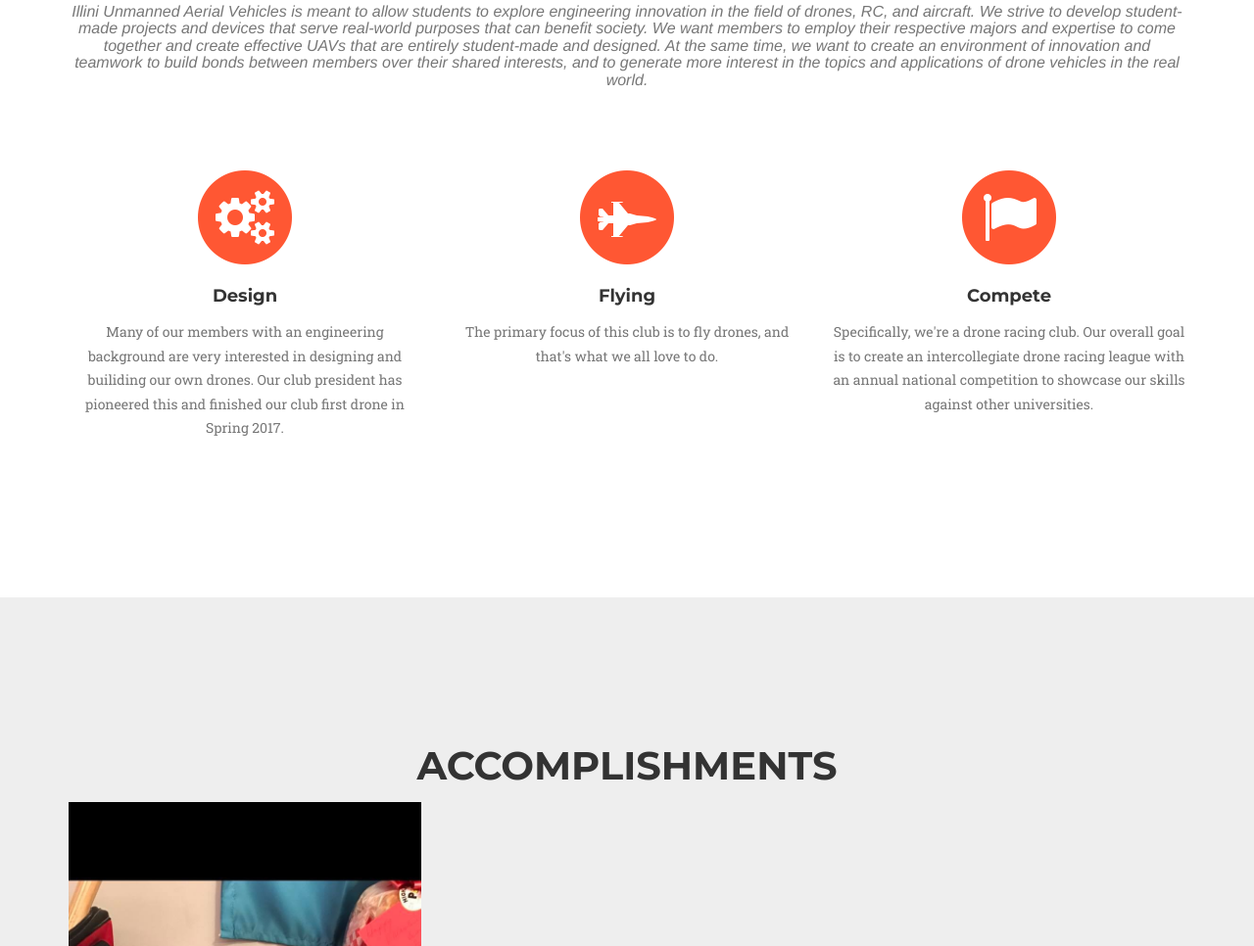
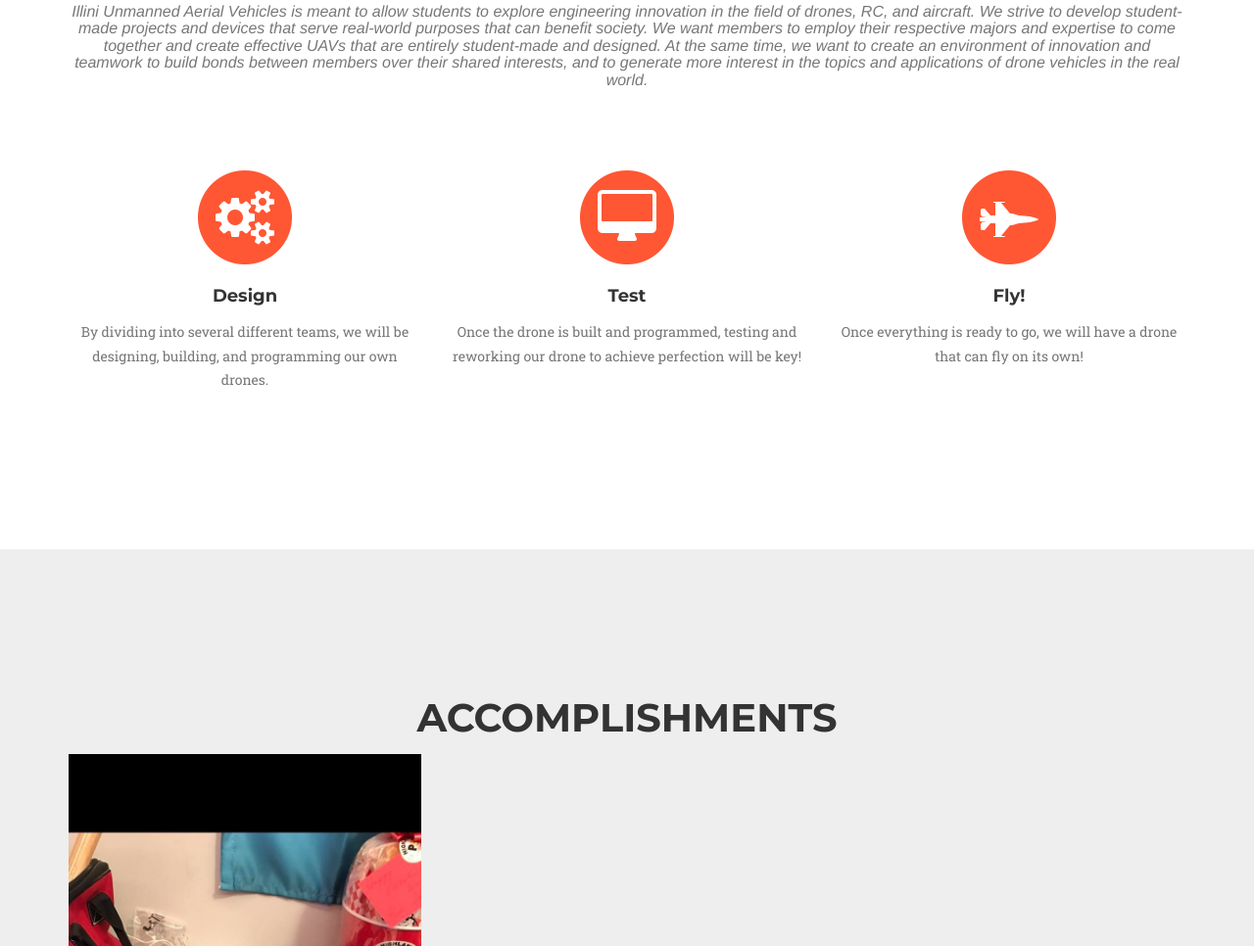
Before and after one commit to IlliniUAV/IlliniUAV.github.io, a website: page index.html in a window 1280 px wide. Shown: the part 1044-2010 px from the top of the page at 98% size. Drawn offline with nearby package versions, Linux system fonts and the light colour scheme; a web font is replaced by a local one.

Commit message:
Reworked Services Section

```diff
--- a/index.html
+++ b/index.html
@@ -103,27 +103,24 @@
                         <i class="fa fa-cogs fa-stack-1x fa-inverse"></i> <!-- shopping-cart -->
                     </span>
                     <h4 class="service-heading">Design</h4>
-                    <p class="text-muted">Many of our members with an engineering background are very interested in designing and
-                    builiding our own drones. Our club president has pioneered this and finished our club first drone in Spring 2017.
+                    <p class="text-muted">By dividing into several different teams, we will be designing, building, and programming our own drones.
                     </p>
                 </div>
                 <div class="col-md-4">
                     <span class="fa-stack fa-4x">
                         <i class="fa fa-circle fa-stack-2x text-primary"></i>
-                        <i class="fa fa-fighter-jet fa-stack-1x fa-inverse"></i> <!-- laptop -->
+                        <i class="fa fa-desktop fa-stack-1x fa-inverse"></i> <!-- laptop -->
                     </span>
-                    <h4 class="service-heading">Flying</h4>
-                    <p class="text-muted">The primary focus of this club is to fly drones, and that's what we all love to do.</p>
+                    <h4 class="service-heading">Test</h4>
+                    <p class="text-muted">Once the drone is built and programmed, testing and reworking our drone to achieve perfection will be key!</p>
                 </div>
                 <div class="col-md-4">
                     <span class="fa-stack fa-4x">
                         <i class="fa fa-circle fa-stack-2x text-primary"></i>
-                        <i class="fa fa-flag fa-stack-1x fa-inverse"></i> <!-- lock -->
+                        <i class="fa fa-fighter-jet fa-stack-1x fa-inverse"></i> <!-- lock -->
                     </span>
-                    <h4 class="service-heading">Compete</h4>
-                    <p class="text-muted">Specifically, we're a drone racing club. Our overall goal is to create an
-                    intercollegiate drone racing league with an annual national competition to showcase our skills against
-                    other universities.
+                    <h4 class="service-heading">Fly!</h4>
+                    <p class="text-muted"> Once everything is ready to go, we will have a drone that can fly on its own!
                     </p>
                 </div>
             </div>
```
